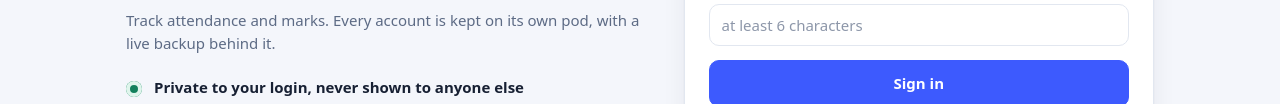
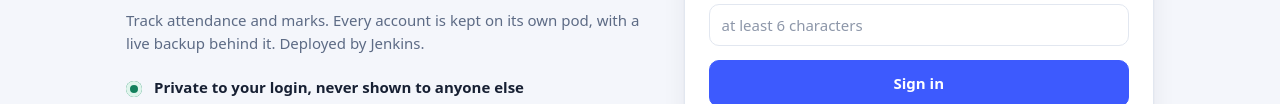
Before and after one commit to Skandy1212/vle7-cicd-app, a website: page public/app/index.html in a window 1280 px wide. Shown: the part 402-506 px from the top of the page. Drawn offline with Linux system fonts and the light colour scheme; no server answers.

Commit message:
Update description in index.html to include deployment info
Added deployment information to the description paragraph.

```diff
--- a/public/app/index.html
+++ b/public/app/index.html
@@ -13,7 +13,7 @@
     <section class="hero">
       <div class="brand"><span class="logo" aria-hidden="true"></span>Campus Records</div>
       <h1>Your class, your data, <span>only yours.</span></h1>
-      <p class="muted">Track attendance and marks. Every account is kept on its own pod, with a live backup behind it.</p>
+      <p class="muted">Track attendance and marks. Every account is kept on its own pod, with a live backup behind it. Deployed by Jenkins.</p>
       <ul class="points">
         <li>Private to your login, never shown to anyone else</li>
         <li>Backed up on every change</li>
```
